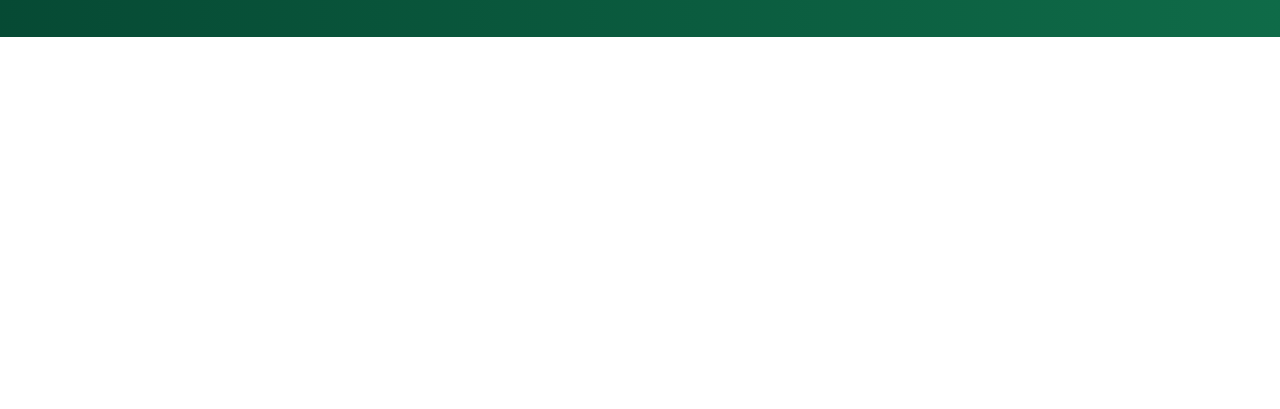
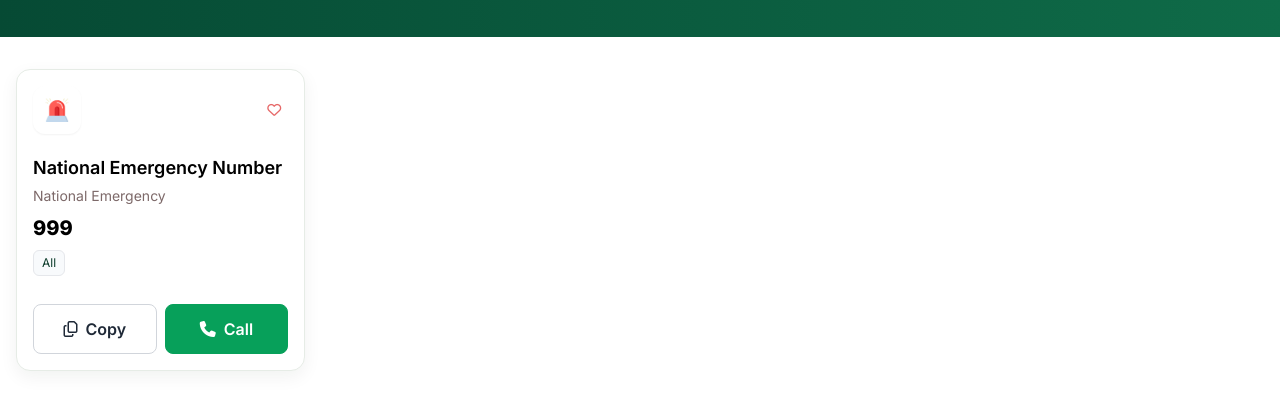
Before and after one commit to salauddin2545/emergency-hotline, a plain HTML site: page index.html in a window 1280 px wide. Shown: the part 215-624 px from the top of the page. Drawn offline with nearby package versions, Linux system fonts and the light colour scheme.

Commit message:
added the card section

```diff
--- a/index.html
+++ b/index.html
@@ -113,5 +113,67 @@
         </p>
       </div>
     </div>
+     <div
+      class="max-w-7xl mx-auto px-4 my-5 lg:my-8 grid grid-cols-1 lg:grid-cols-[1fr_320px] gap-5"
+    >
+      <div
+        class="grid grid-cols-1 md:grid-cols-2 lg:grid-cols-3 gap-5"
+        id="grid"
+      >
+      <!-- Card item 1 Main Design Start -->
+        <div
+          class="bg-white border border-border rounded-custom p-4 shadow-custom flex flex-col gap-3"
+        >
+
+          <div class="flex items-center justify-between mb-2">
+            <div
+              class="w-12 h-12 rounded-xl grid place-items-center shadow-sm"
+              style="background: #ffffff"
+            >
+              <img
+                class="w-6 h-6"
+                src="./assets/emergency.png"
+                alt="National Emergency"
+              />
+            </div>
+            <div
+              class="w-7 h-7 rounded-full grid place-items-center text-red-600/70 text-sm cursor-pointer favorite"
+              title="Favorite"
+            >
+              <i class="fa-regular fa-heart"></i>
+            </div>
+          </div>
+          <div class="flex-1">
+            <h3
+              class="m-0 mb-1 text-base md:text-lg font-semibold"
+              data-title="National Emergency Number"
+            >
+              National Emergency Number
+            </h3>
+            <p class="m-0 text-xs md:text-sm text-muted">National Emergency</p>
+            <div class="font-extrabold text-xl mt-1 md:mt-2">999</div>
+            <div
+              class="inline-block mt-1 md:mt-2 px-2 py-1 rounded-md bg-slate-50 border border-gray-200 text-brand-dark text-xs"
+            >
+              All
+            </div>
+          </div>
+          <div class="flex gap-2 w-full items-center justify-end mt-4">
+            <button
+              class="flex-1 p-3 rounded-lg font-semibold flex items-center justify-center gap-2 cursor-pointer transition-all hover:bg-gray-100 bg-white text-gray-800 border border-gray-300 copy"
+              data-number="999"
+            >
+              <i class="fa-regular fa-copy"></i> Copy
+            </button>
+            <button
+              class="flex-1 p-3 rounded-lg font-semibold flex items-center justify-center gap-2 cursor-pointer transition-all hover:bg-primary/90 bg-primary text-white border border-primary call"
+              data-number="999"
+              data-title="National Emergency Number"
+            >
+              <i class="fa-solid fa-phone"></i> Call
+            </button>
+          </div>
+        </div>
+
 </body>
 </html>
```
